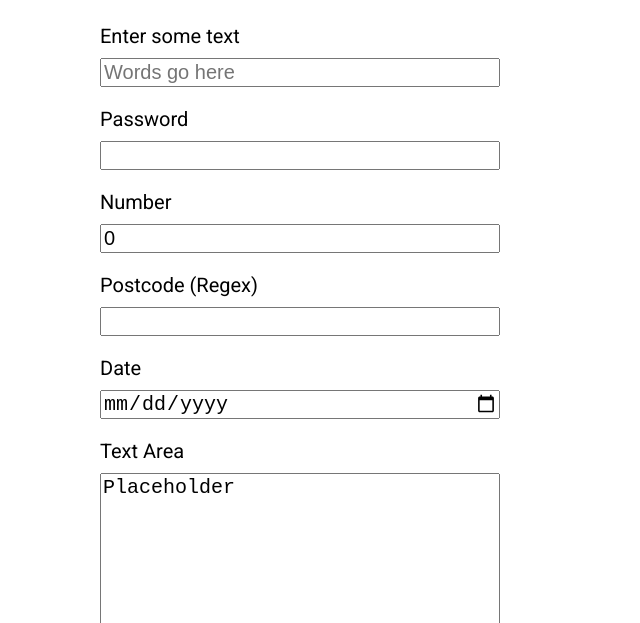
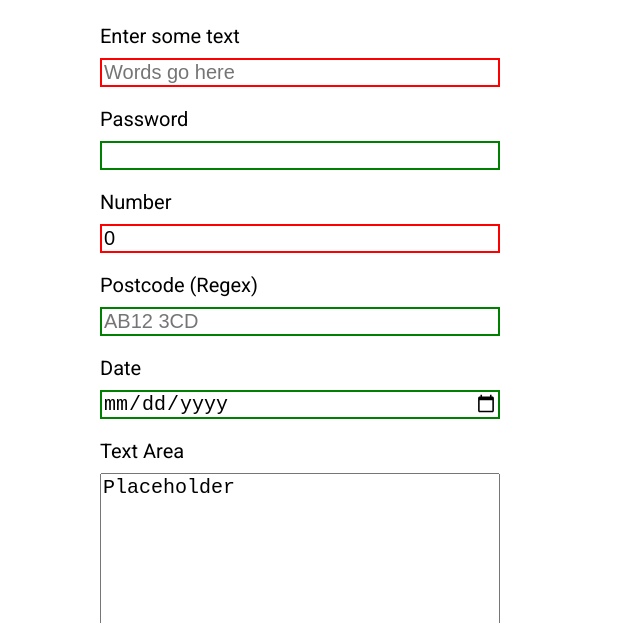
Before and after one commit to ex-jedi/odin-project, a website: page index.html in a window 1280 px wide. Shown: the part 177-800 px from the top of the page, without its empty margins (0-640 px from the left). Drawn offline with Linux system fonts and the light colour scheme.

Commit message:
Valid and invalud styles

```diff
--- a/index.html
+++ b/index.html
@@ -26,7 +26,8 @@
       <label for="number">Number</label>
       <input type="number" name="number" id="number" min="2" max="6" value="0">
       <label for="postcode">Postcode (Regex)</label>
-      <input type="text" name="postcode" id="postcode" pattern="^[a-zA-Z0-9\s]+$">
+      <input type="text" name="postcode" id="postcode" pattern="^[a-zA-Z0-9\s]+$" title="No symbols"
+        placeholder="AB12 3CD">
       <label for="date">Date</label>
       <input type="date" name="date" id="date">
       <label for="text-area">Text Area</label>
--- a/sass/main.scss
+++ b/sass/main.scss
@@ -60,6 +60,14 @@ select {
   // appearance: none;
 }
 
+input:valid {
+  border: 2px solid green;
+}
+
+input:invalid {
+  border: 2px solid red;
+}
+
 .select-wrapper {
   position: relative;
   width: 100%;
```
Also changed, not shown: css/main.css, 1 other file.
